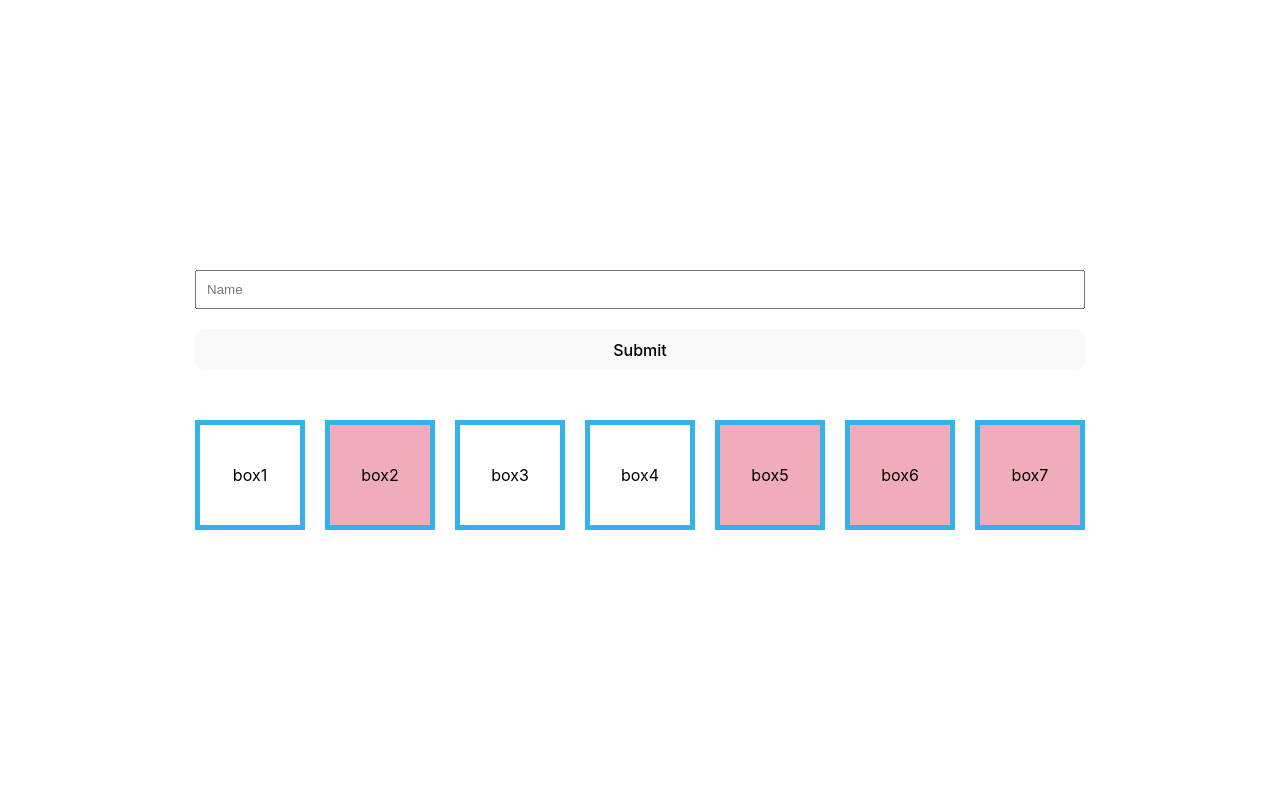
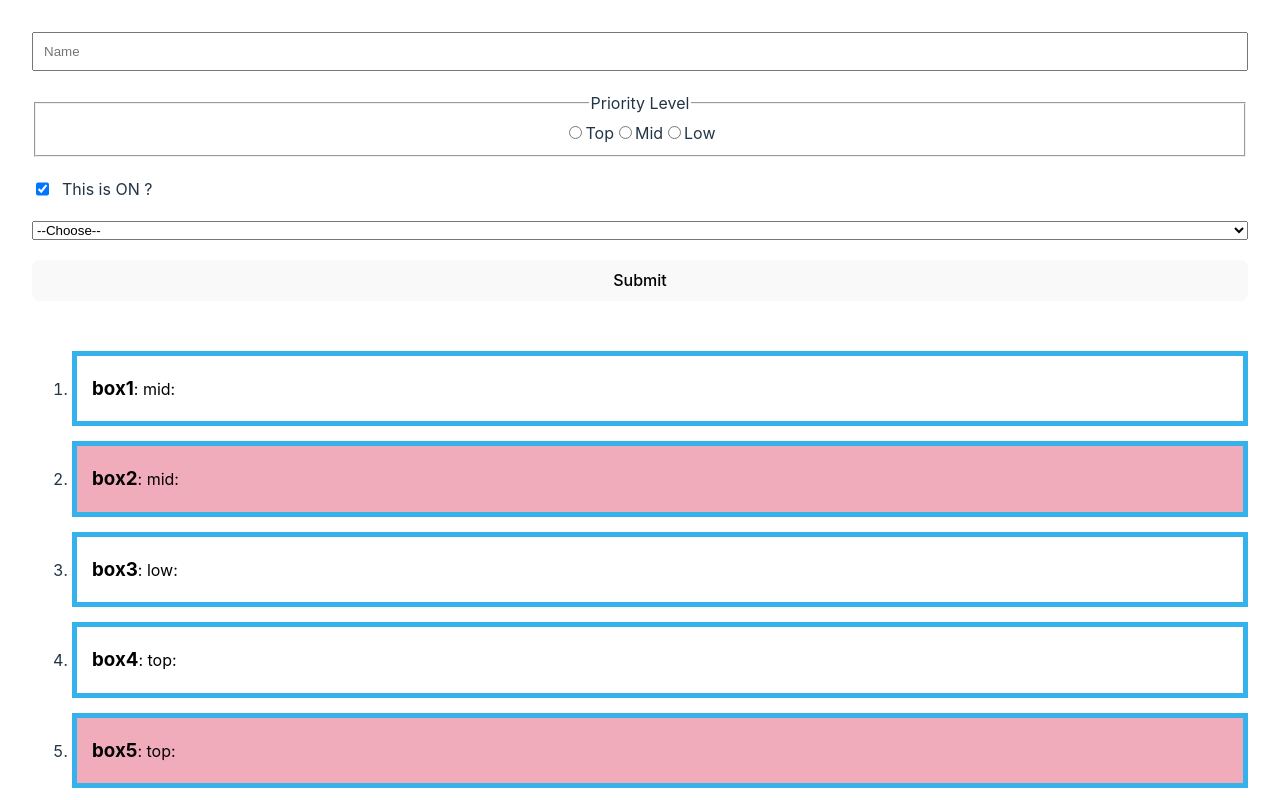
Before and after one commit to madancodewing/React-Training, a React (Vite) app: page / in a window 1280 px wide. Shown: the top 800 px of the page. Built offline with nearby package versions, Linux system fonts and the light colour scheme.

Commit message:
added new form inputs

```diff
--- a/src/App.css
+++ b/src/App.css
@@ -1,12 +1,13 @@
 #root {
   max-width: 1280px;
+  width: 100%;
   margin: 0 auto;
   padding: 2rem;
   text-align: center;
 }
 
-input, textarea {
-  display: block;
+input,
+textarea {
   padding: 10px;
 }
 
@@ -16,9 +17,11 @@ input, textarea {
   will-change: filter;
   transition: filter 300ms;
 }
+
 .logo:hover {
   filter: drop-shadow(0 0 2em #646cffaa);
 }
+
 .logo.react:hover {
   filter: drop-shadow(0 0 2em #61dafbaa);
 }
@@ -27,6 +30,7 @@ input, textarea {
   from {
     transform: rotate(0deg);
   }
+
   to {
     transform: rotate(360deg);
   }
@@ -46,23 +50,20 @@ input, textarea {
   color: #888;
 }
 
-
-.boxes {
+.flex {
   display: flex;
-  gap: 20px;
-  flex-wrap: wrap;
-
-
+  gap: 10px;
 }
 
 .box {
-  width: 100px;
-  height: 100px;
   border: 5px solid #35b2ec;
+  display: flex;
+  align-items: center;
+  padding-inline-start: 15px;
+}
 
-  display: flex;
-  justify-content: center;
-  align-items: center;
+.boxes li+li {
+  margin-top: 15px;
 }
 
 .form {
--- a/src/App.jsx
+++ b/src/App.jsx
@@ -22,20 +22,24 @@ function App() {
     function addBox(data) {
         setSquares(prevBoxes => {
             console.log(squares);
-            return [...prevBoxes, {id: prevBoxes.length + 1, on: true, _name: `${data.firstName}`}]
+            return [...prevBoxes, { id: prevBoxes.length + 1, on: data.isOn, _name: `${data.firstName}`, priority: data.priority, color: data.favColor }]
         })
     }
 
 
-    let boxElements = squares.map(square => {
+    let boxElements = squares.map((square, index) => {
         return (
+            <li key={index}>
                 <Box
                     key={square.id}
                     id={square.id}
                     on={square.on}
                     _name={square._name}
+                    priority={square.priority}
+                    color={square.color}
                     toggle={handleClick}
                 />
+            </li>
         )
     })
 
@@ -46,7 +50,9 @@ function App() {
             />
             {/* <button onClick={addBox}>Add Box</button> */}
             <div className="boxes">
+                <ol>
                     {boxElements}
+                </ol>
             </div>
         </>
     )
--- a/src/boxes.js
+++ b/src/boxes.js
@@ -2,36 +2,50 @@ export default [
     {
         id: 1,
         on: true,
-        _name: "box1"
+        _name: "box1",
+        priority: "mid",
+        color: ""
     },
     {
         id: 2,
         on: false,
-        _name: "box2"
+        _name: "box2",
+        priority: "mid",
+        color: ""
     },
     {
         id: 3,
         on: true,
-        _name: "box3"
+        _name: "box3",
+        priority: "low",
+        color: ""
     },
     {
         id: 4,
         on: true,
-        _name: "box4"
+        _name: "box4",
+        priority: "top",
+        color: ""
     },
     {
         id: 5,
         on: false,
-        _name: "box5"
+        _name: "box5",
+        priority: "top",
+        color: ""
     },
     {
         id: 6,
         on: false,
-        _name: "box6"
+        _name: "box6",
+        priority: "mid",
+        color: ""
     },
     {
         id: 7,
         on: false,
-        _name: "box7"
+        _name: "box7",
+        priority: "low",
+        color: ""
     },
 ]
--- a/src/components/Box.jsx
+++ b/src/components/Box.jsx
@@ -6,7 +6,9 @@ function Box(props) {
     return (
         <>
             <div className="box" style={styles} onClick={() => props.toggle(props.id)}>
-                {props._name}
+                <h3>{props._name}</h3>
+                <p>: {props.priority}</p>
+                <p>: {props.color}</p>
             </div>
         </>
     )
--- a/src/components/Form.jsx
+++ b/src/components/Form.jsx
@@ -3,20 +3,26 @@ import { useState } from 'react'
 function Form(props) {
     const [formData, setFormData] = useState({
         firstName: '',
-        // lastName: '',
-        // email: '',
-        // comment: ''
+        isOn: true,
+        priority: "",
+        favColor: ""
     });
 
+    console.log(formData.favColor);
+
     function handleChange(event) {
+        const { name, value, type, checked } = event.target
         setFormData(prevFormData => {
-            return { ...prevFormData, [event.target.name]: event.target.value }
+            return {
+                ...prevFormData, [name]: type === "checkbox" ? checked : value
+            }
         })
     }
 
     function handleSubmit(event) {
         event.preventDefault()
         props.addBox(formData)
+        console.log(event);
     }
 
     return (
@@ -29,27 +35,62 @@ function Form(props) {
                     onChange={handleChange}
                     value={formData.firstName}
                 />
-                {/* <input
-                    name="lastName"
-                    type="text"
-                    placeholder="Last Name"
+                <fieldset>
+                    <legend>Priority Level</legend>
+                    <input
+                        type="radio"
+                        id='top'
+                        name="priority"
+                        value="top"
                         onChange={handleChange}
-                    value={formData.lastName}
+                        checked={formData.priority === "top"}
+                    />
+                    <label htmlFor="top">Top</label>
+                    <input
+                        type="radio"
+                        id='mid'
+                        name="priority"
+                        value="mid"
+                        onChange={handleChange}
+                        checked={formData.priority === "mid"}
 
                     />
+                    <label htmlFor="mid">Mid</label>
                     <input
-                    name="email"
-                    type="text"
-                    placeholder="Email"
+                        type="radio"
+                        id="low"
+                        checked={formData.priority === "low"}
+                        value="low"
+                        name="priority"
                         onChange={handleChange}
-                    value={formData.email}
                     />
-                <textarea
-                    name="comment"
-                    placeholder='Comment'
+                    <label htmlFor="low">Low</label>
+                </fieldset>
+                <div className="flex">
+                    <input
+                        type="checkbox"
+                        id="isOn"
+                        checked={formData.isOn}
                         onChange={handleChange}
-                    value={formData.comment}
-                /> */}
+                        name="isOn"
+                    />
+                    <label htmlFor="isOn">This is ON ?</label>
+                </div>
+                <select
+                    name="favColor"
+                    value={formData.favColor}
+                    onChange={handleChange}
+                    id="favColor"
+                >
+                    <option value="">--Choose--</option>
+                    <option value="red">Red</option>
+                    <option value="orange">Orange</option>
+                    <option value="yellow">Yellow</option>
+                    <option value="green">Green</option>
+                    <option value="blue">Blue</option>
+                    <option value="indigo">Indigo</option>
+                    <option value="violet">Violet</option>
+                </select>
                 <button>Submit</button>
             </form>
         </>
```
Lines whose indentation alone changed are shown as unchanged.
